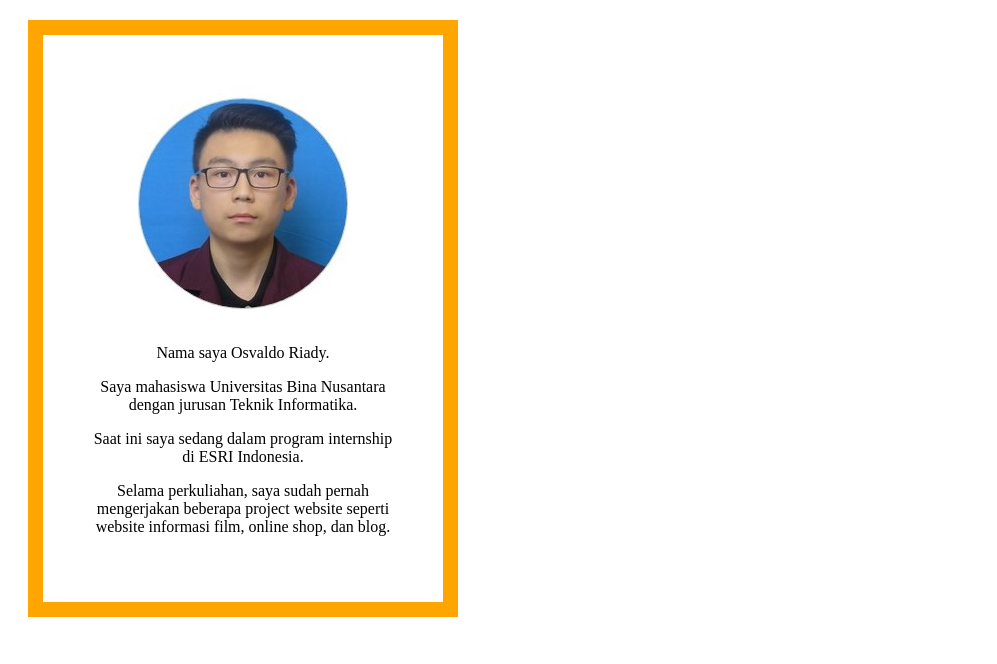
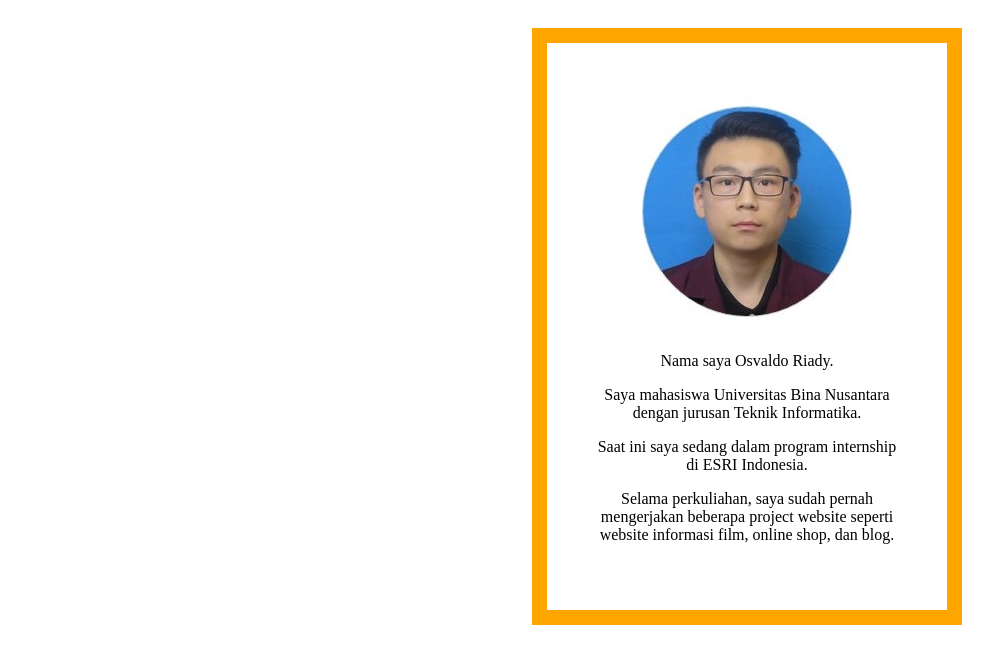
Before and after one commit to osvaldoriady/osvaldoriady.github.io, a plain HTML site: page index.html in a window 1280 px wide. Shown: the whole page, without its empty margins (0-997 px from the left). Drawn offline with Linux system fonts and the light colour scheme.

Commit message:
Update index.html

```diff
--- a/index.html
+++ b/index.html
@@ -3,11 +3,13 @@
 
 <style>
 div {
+  position: absolute;
   border: 15px solid orange;
   width: 300px;
   padding: 50px;
   margin: 20px;
   text-align: center;
+  left: 40%;
 }
 </style>
 
```
